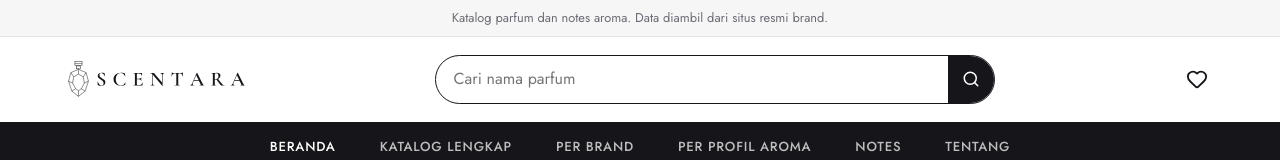
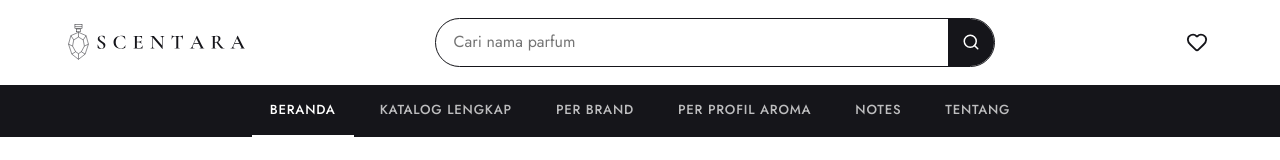
Before and after one commit to isnanice/scentara, a React (Vite) app in the folder scentara-pwa/: page / in a window 1280 px wide. Shown: the top 160 px of the page. Built offline with nearby package versions, Linux system fonts and the light colour scheme; no server answers.

Commit message:
feat: update Scentara navigation and styling

```diff
--- a/scentara-pwa/src/App.css
+++ b/scentara-pwa/src/App.css
@@ -160,15 +160,6 @@
 /* ------------------------------------------------------------------
    Header, pencarian, dan bar menu hitam
 ------------------------------------------------------------------ */
-.topbar {
-  padding: 8px 16px;
-  background: var(--gray-50);
-  border-bottom: 1px solid var(--line);
-  text-align: center;
-  font-size: 0.8rem;
-  color: var(--gray-500);
-}
-
 .header {
   background: var(--white);
 }
--- a/scentara-pwa/src/components/Header.jsx
+++ b/scentara-pwa/src/components/Header.jsx
@@ -27,8 +27,6 @@ export default function Header() {
 
   return (
     <>
-      <div className="topbar">Katalog parfum dan notes aroma. Data diambil dari situs resmi brand.</div>
-
       <header className="header">
         <div className="header__row">
           <Link to="/" className="header__logo" aria-label="Scentara, ke beranda">
```
Also changed, not shown: 1 other file (tests, documents, lock files or other folders).
